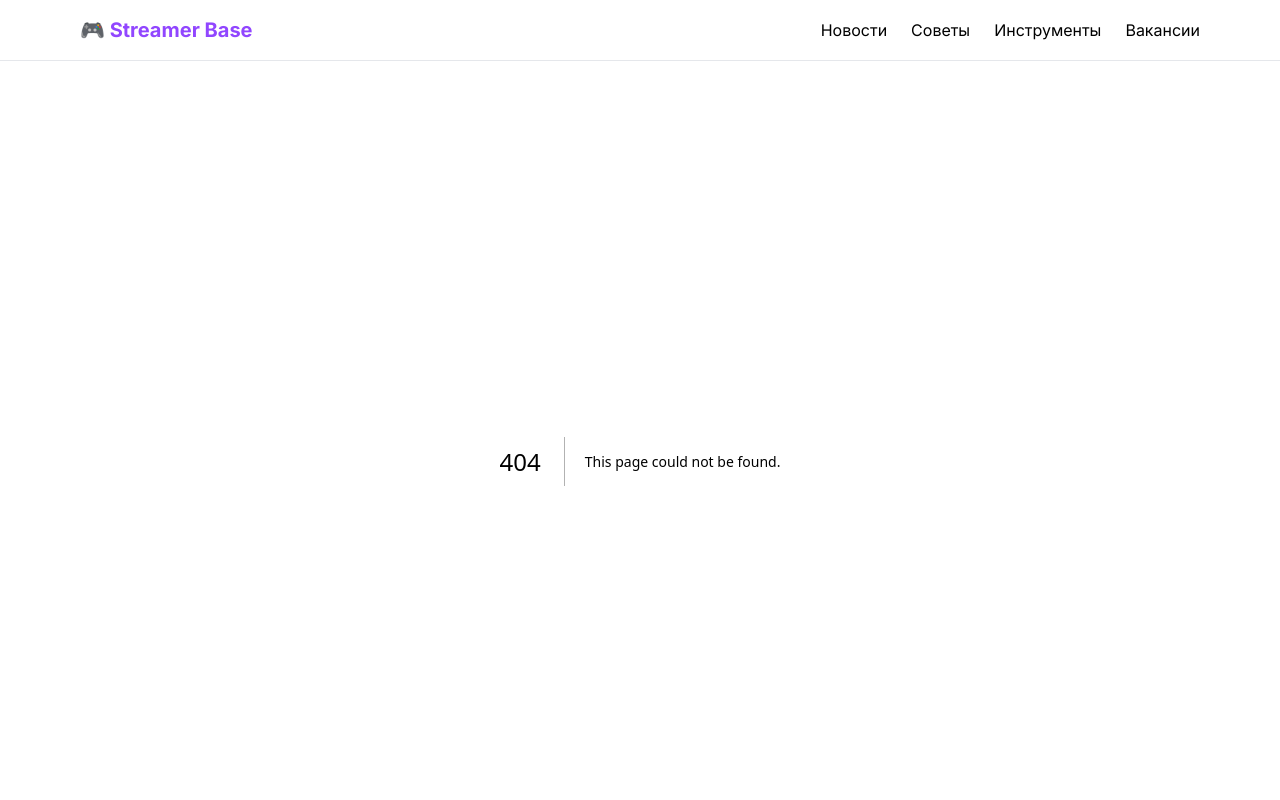
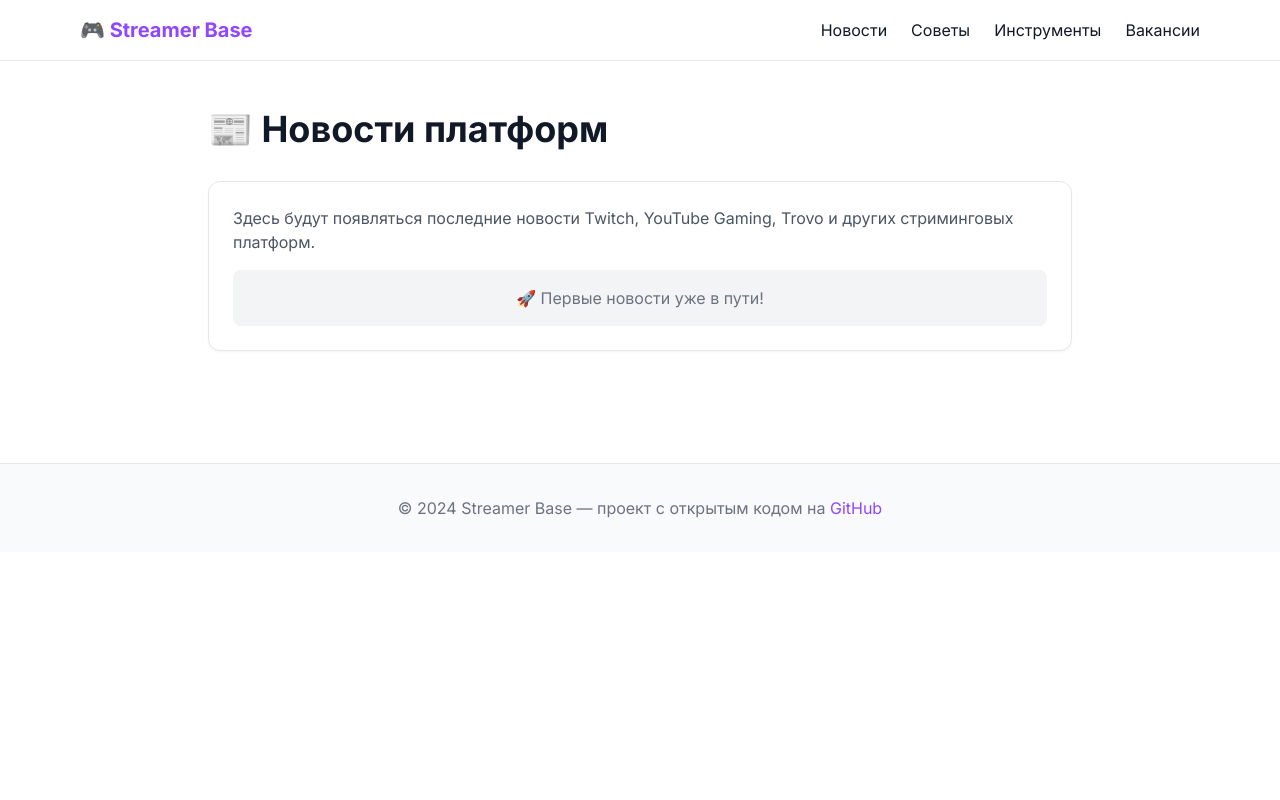
Before and after one commit to kva4is/streamer-base, a Next.js app: page /news in a window 1280 px wide. Before the commit this address had no page. Shown: the top 800 px of the page. Built offline with nearby package versions, Linux system fonts and the light colour scheme.

Commit message:
Create page.tsx

```diff
--- /dev/null
+++ b/app/news/page.tsx
@@ -0,0 +1,16 @@
+export default function NewsPage() {
+  return (
+    <main className="max-w-4xl mx-auto px-4 py-12">
+      <h1 className="text-4xl font-bold mb-8">📰 Новости платформ</h1>
+
+      <div className="bg-white rounded-xl border p-6 shadow-sm">
+        <p className="text-gray-600 mb-4">
+          Здесь будут появляться последние новости Twitch, YouTube Gaming, Trovo и других стриминговых платформ.
+        </p>
+        <div className="bg-gray-100 rounded-lg p-4 text-center">
+          <p className="text-gray-500">🚀 Первые новости уже в пути!</p>
+        </div>
+      </div>
+    </main>
+  )
+}
```
